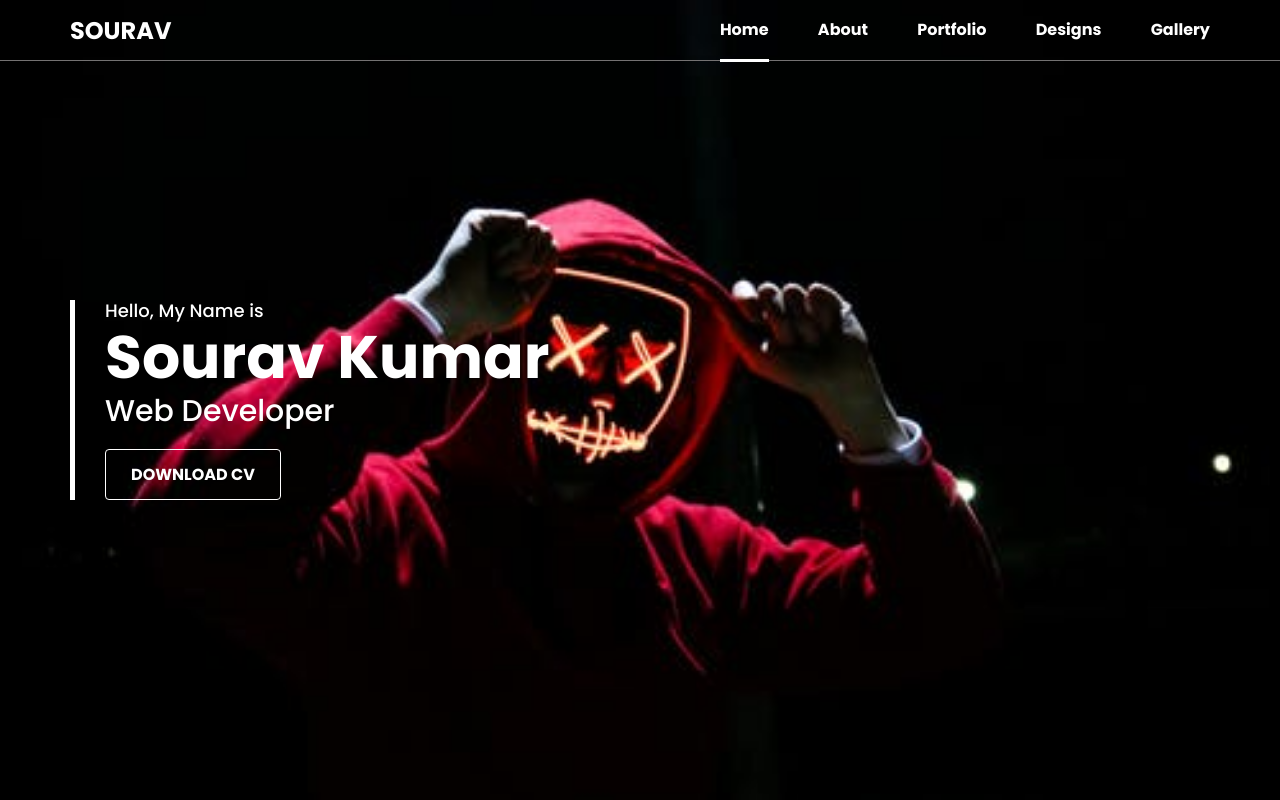
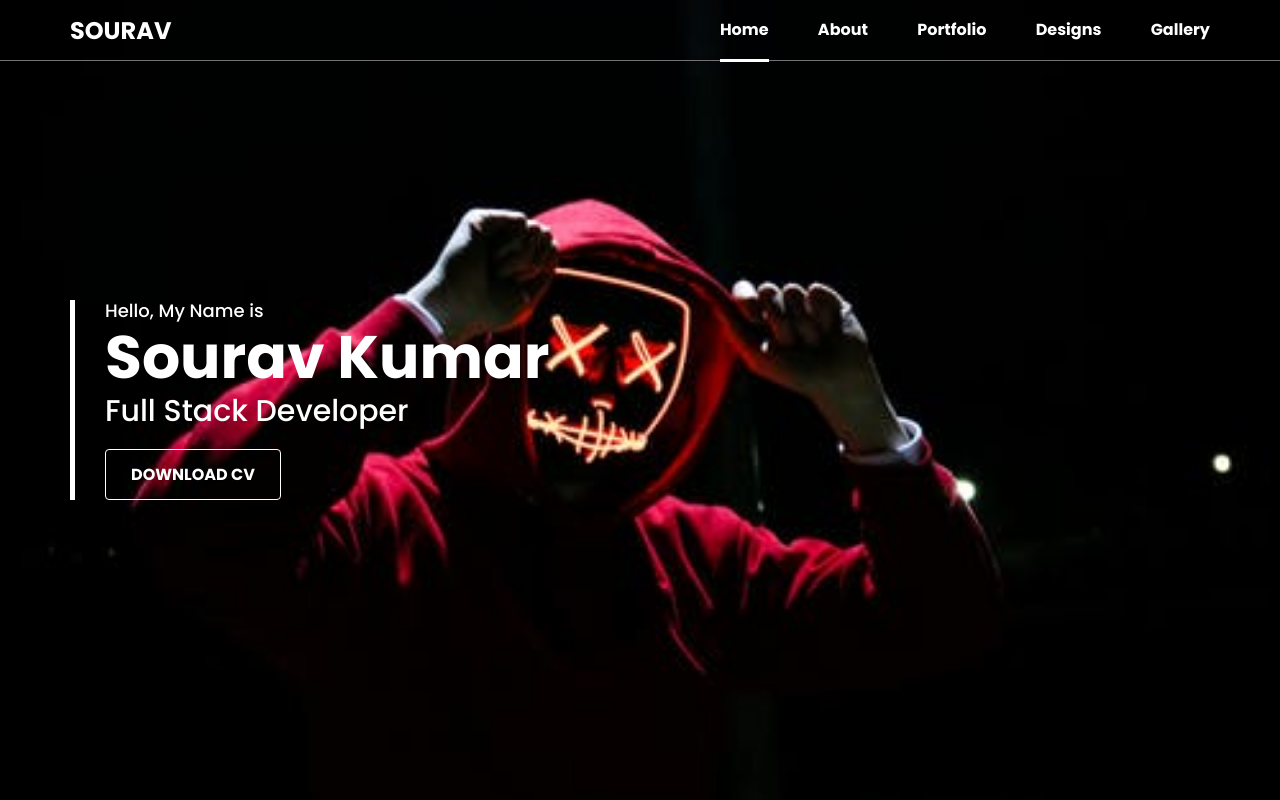
Before and after one commit to souravsoran/portfolio.github.io, a plain HTML site: page index.html in a window 1280 px wide. Shown: the top 800 px of the page. Drawn offline with Linux system fonts and the light colour scheme; files whose address does not match are found by name.

Commit message:
Update index.html

```diff
--- a/index.html
+++ b/index.html
@@ -54,7 +54,7 @@
                     <div class="block">
                         <h6>Hello, My Name is</h6>
                         <h1>Sourav Kumar</h1>
-                        <h3>Web Developer</h3>
+                        <h3>Full Stack Developer</h3>
                         <div class="cv-btn">
                             <a href="https://souravsoran.github.io/resume.github.io/">Download CV</a>
                         </div>
```
